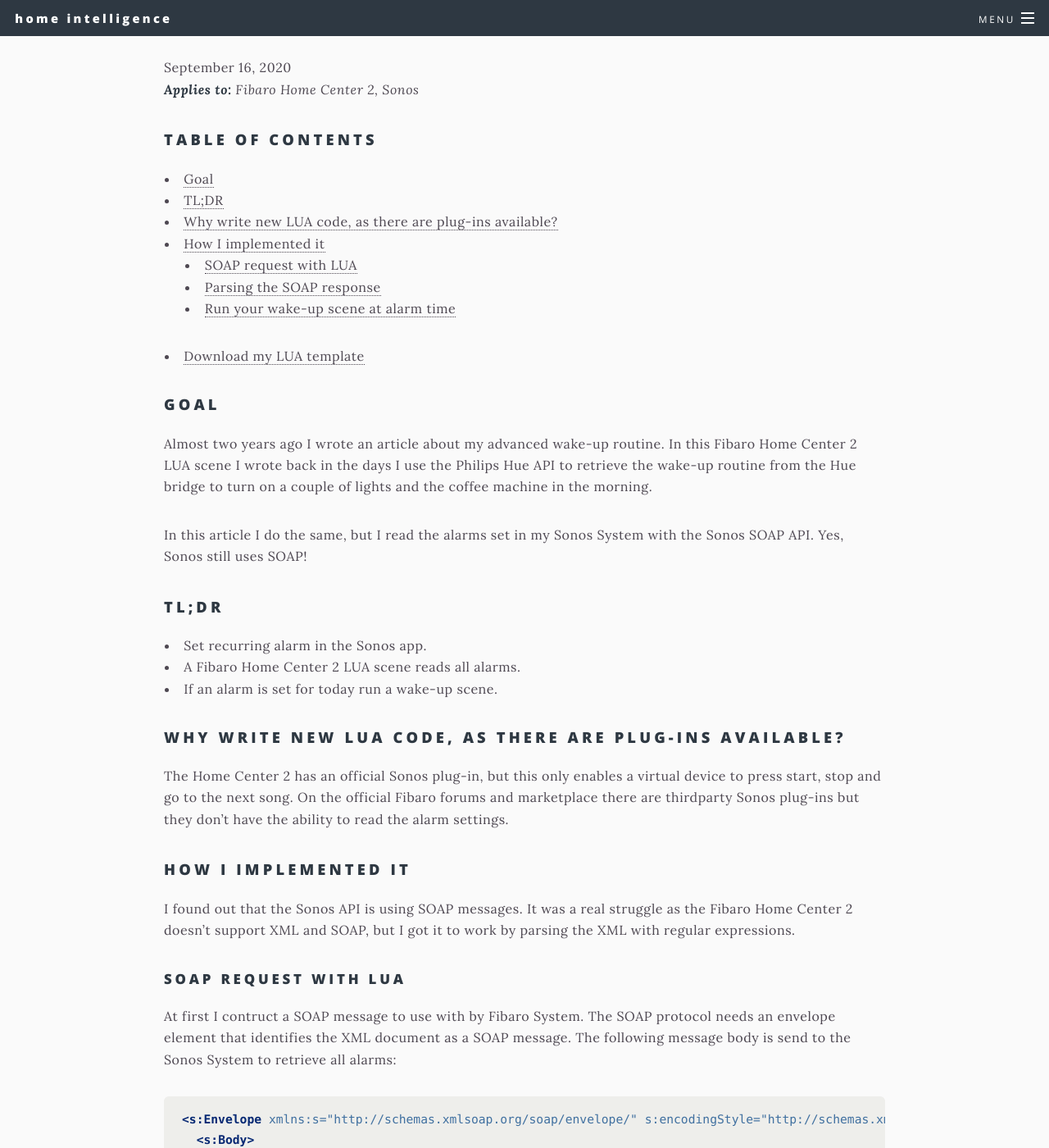
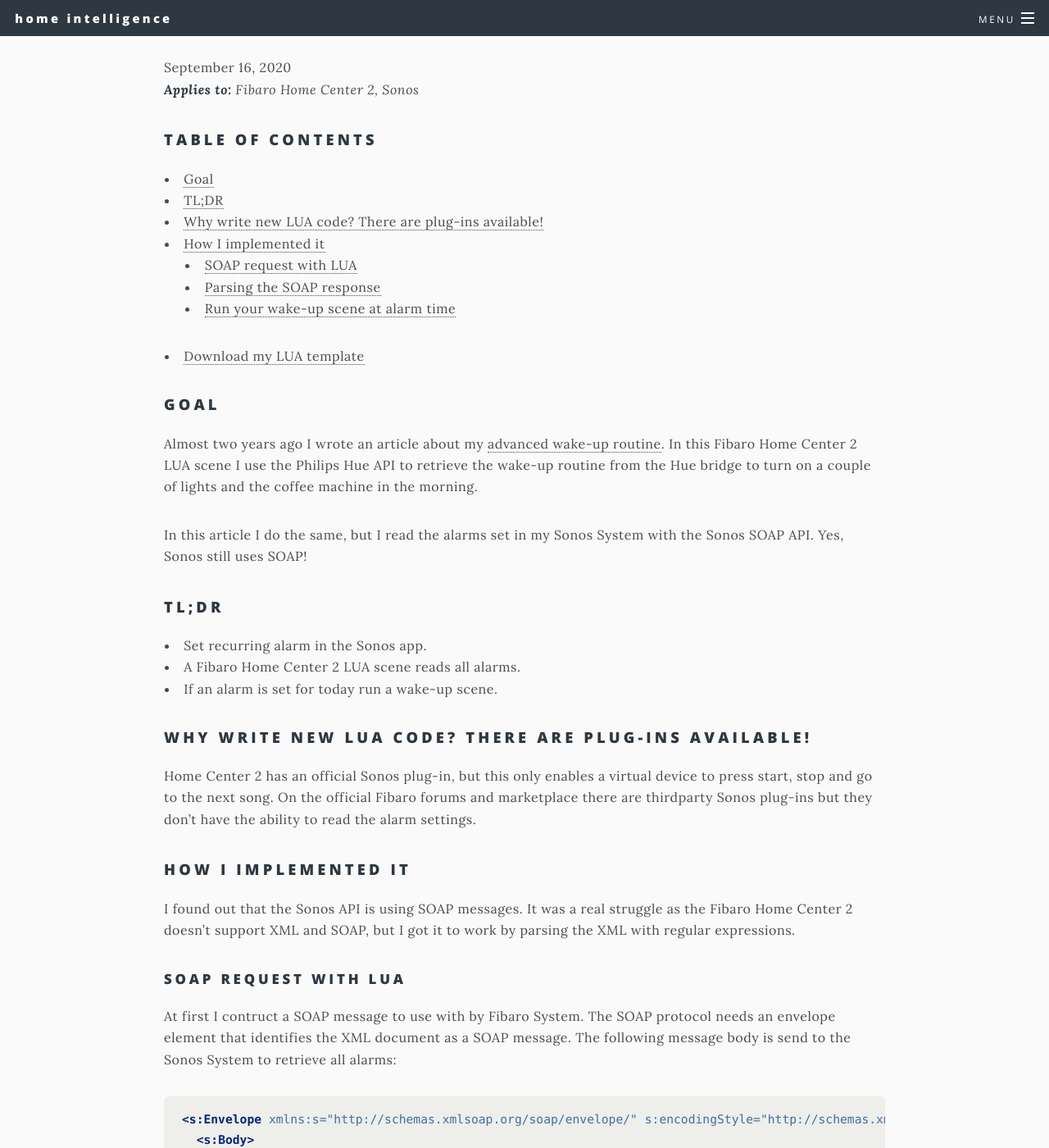
Before and after one commit to joepv/joepv.github.io, a Jekyll site: the page built from _pages/sonos.md, in a window 1280 px wide and 1400 px high, scrolled down 259 px. Shown: the whole window at 82% size. Built offline with Jekyll 4.4.1, drawn with Linux system fonts in a browser that asks for light colours; our own code applies the rules of GitHub Pages for plain Markdown files; some of the changed text lies outside the part shown.

Commit message:
Grammar and errors.

````diff
--- a/_pages/sonos.md
+++ b/_pages/sonos.md
@@ -16,7 +16,7 @@
 ## Table of Contents<!-- omit in toc -->
 - [Goal](#goal)
 - [TL;DR](#tldr)
-- [Why write new LUA code, as there are plug-ins available?](#why-write-new-lua-code-as-there-are-plug-ins-available)
+- [Why write new LUA code? There are plug-ins available!](#why-write-new-lua-code-there-are-plug-ins-available)
 - [How I implemented it](#how-i-implemented-it)
   - [SOAP request with LUA](#soap-request-with-lua)
   - [Parsing the SOAP response](#parsing-the-soap-response)
@@ -25,7 +25,7 @@
 
 ## Goal
 
-Almost two years ago I wrote an article about my advanced wake-up routine. In this Fibaro Home Center 2 LUA scene I wrote back in the days I use the Philips Hue API to retrieve the wake-up routine from the Hue bridge to turn on a couple of lights and the coffee machine in the morning.
+Almost two years ago I wrote an article about my [advanced wake-up routine](https://docs.joepverhaeg.nl/wakeup/). In this Fibaro Home Center 2 LUA scene I use the Philips Hue API to retrieve the wake-up routine from the Hue bridge to turn on a couple of lights and the coffee machine in the morning.
 
 In this article I do the same, but I read the alarms set in my Sonos System with the Sonos SOAP API. Yes, Sonos still uses SOAP!
 
@@ -35,9 +35,9 @@
 * A Fibaro Home Center 2 LUA scene reads all alarms.
 * If an alarm is set for today run a wake-up scene.
 
-## Why write new LUA code, as there are plug-ins available?
+## Why write new LUA code? There are plug-ins available!
 
-The Home Center 2 has an official Sonos plug-in, but this only enables a virtual device to press start, stop and go to the next song. On the official Fibaro forums and marketplace there are thirdparty Sonos plug-ins but they don't have the ability to read the alarm settings.
+Home Center 2 has an official Sonos plug-in, but this only enables a virtual device to press start, stop and go to the next song. On the official Fibaro forums and marketplace there are thirdparty Sonos plug-ins but they don't have the ability to read the alarm settings.
 
 ## How I implemented it
 
@@ -57,7 +57,7 @@
 </s:Envelope>
 ```
 
-Also a SOAPAction HTTP header field is needed within the HTTP POST request:
+Also a `SOAPAction` HTTP header field is needed within the HTTP `POST` request:
 
 ```xml
 urn:schemas-upnp-org:service:AlarmClock:1#ListAlarms
@@ -98,7 +98,7 @@
 
 When the Sonos API answers the Fibaro request the `getAlarms()` function is called. In this function I parse the XML SOAP resonse with regex. There are XML parse examples for the Fibaro System on the forums, but they all didn't work, because of the SOAP headers.
 
-I know this is not the best way to do this (I you know a better way, teach me please), but the following code parses an alarm set on a Sonos device to a LUA variable:
+I know this is not the best way to do this (I you know a better way, please teach me), but the following code parses an alarm set on a Sonos device to a LUA variable:
 
 ```lua
 -- find the first <Alarm ID... /> tag char number...
````
